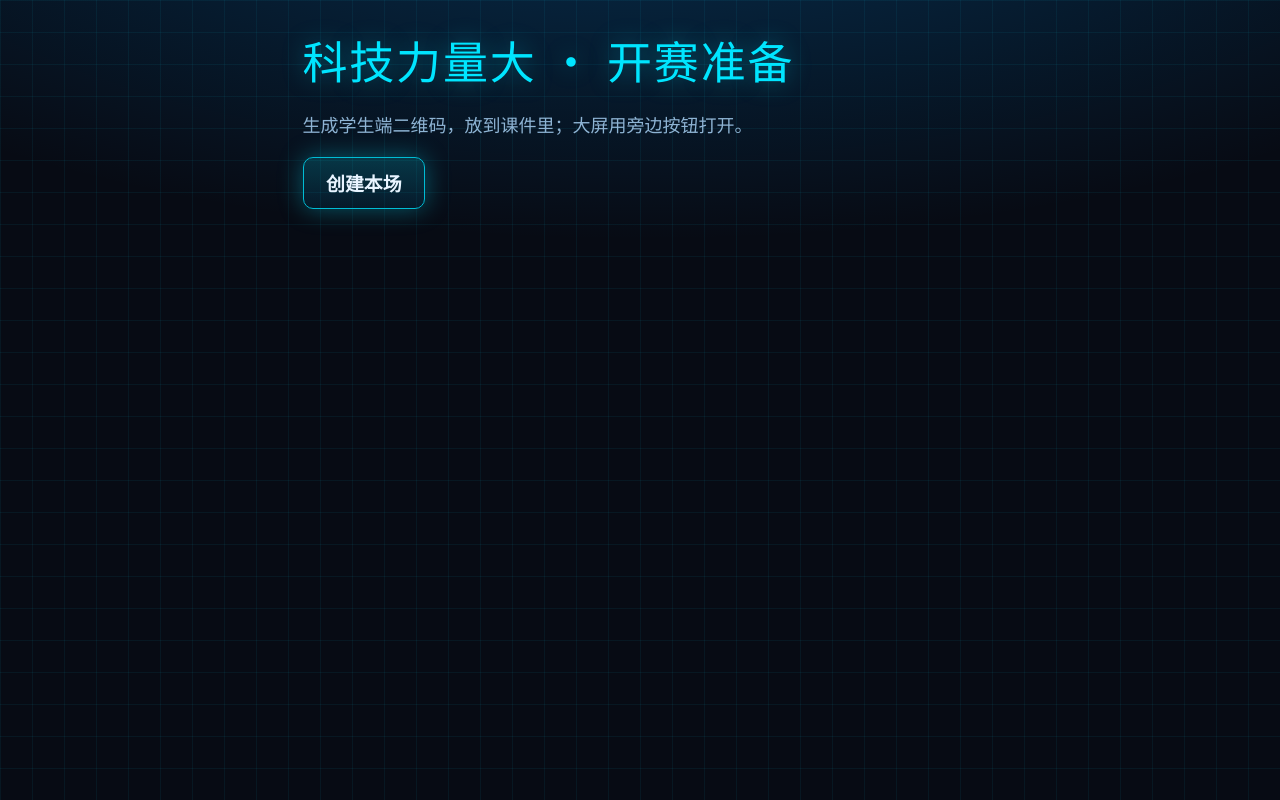
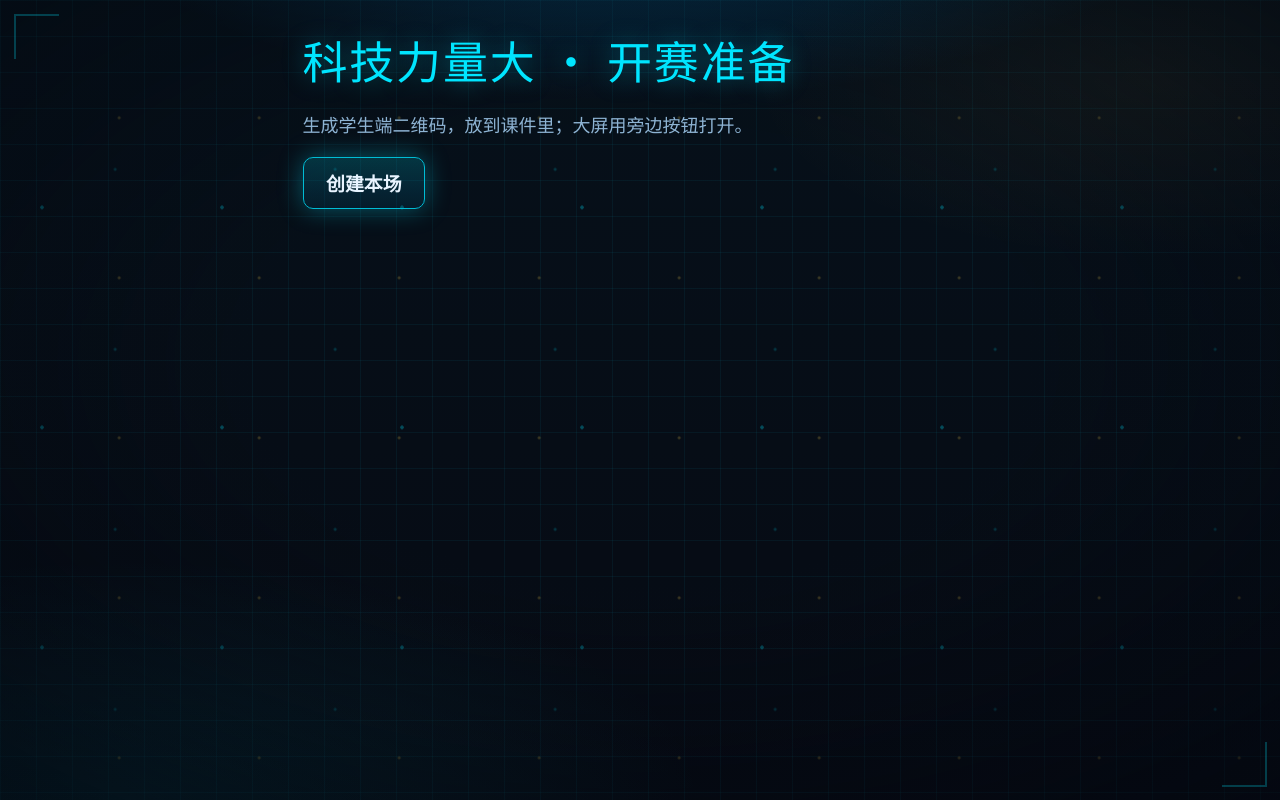
Before and after one commit to liaoyx0218/keji-liliang-scoreboard, a React (Vite) app in the folder client/: page / in a window 1280 px wide. Built offline with nearby package versions, Linux system fonts and the light colour scheme; a web font is replaced by a local one.

Commit message:
style: add tech atmosphere backgrounds and decorative accents
Co-authored-by: Cursor <cursoragent@cursor.com>

```diff
--- a/client/src/pages/StudentPage.css
+++ b/client/src/pages/StudentPage.css
@@ -23,9 +23,11 @@
   letter-spacing: 0.12em;
   font-size: 1.1rem;
   margin-bottom: 0.5rem;
+  text-shadow: 0 0 16px rgba(0, 229, 255, 0.25);
 }
 
 .student-landscape {
+  position: relative;
   flex: 1;
   display: flex;
   flex-direction: column;
@@ -35,7 +37,27 @@
 }
 
 .student-info {
+  position: relative;
   text-align: center;
+  padding: 1.25rem 1.5rem;
+  border-radius: 20px;
+  background: linear-gradient(145deg, rgba(12, 28, 48, 0.75), rgba(6, 14, 28, 0.55));
+  border: 1px solid rgba(0, 229, 255, 0.22);
+  box-shadow:
+    0 0 32px rgba(0, 229, 255, 0.08),
+    inset 0 0 24px rgba(0, 229, 255, 0.04);
+}
+
+.student-info::before {
+  content: "";
+  position: absolute;
+  top: -6px;
+  left: 12%;
+  right: 12%;
+  height: 2px;
+  border-radius: 2px;
+  background: linear-gradient(90deg, transparent, var(--cyan), transparent);
+  opacity: 0.7;
 }
 
 .student-info h1 {
@@ -53,9 +75,26 @@
 }
 
 .student-action {
+  position: relative;
   width: 100%;
   display: flex;
   justify-content: center;
+}
+
+.student-action::before {
+  content: "";
+  position: absolute;
+  width: min(90%, 380px);
+  height: min(90%, 380px);
+  border-radius: 50%;
+  border: 1px dashed rgba(0, 229, 255, 0.18);
+  pointer-events: none;
+  animation: canvas-orbit 36s linear infinite;
+}
+
+.student-page .plus-btn {
+  position: relative;
+  z-index: 1;
 }
 
 @media (orientation: landscape) and (min-width: 768px) {
--- a/client/src/pages/TeacherBoard.css
+++ b/client/src/pages/TeacherBoard.css
@@ -69,8 +69,50 @@
   min-height: min(62vh, 520px);
   margin-top: 0.5rem;
   border-radius: 16px;
-  border: 1px solid rgba(0, 229, 255, 0.12);
-  background: rgba(0, 0, 0, 0.2);
+  border: 1px solid rgba(0, 229, 255, 0.18);
+  overflow: hidden;
+  background:
+    radial-gradient(circle at 20% 30%, rgba(0, 229, 255, 0.08), transparent 35%),
+    radial-gradient(circle at 80% 70%, rgba(255, 200, 80, 0.06), transparent 40%),
+    radial-gradient(ellipse at 50% 100%, rgba(0, 100, 160, 0.25), transparent 55%),
+    linear-gradient(180deg, rgba(6, 14, 28, 0.4), rgba(2, 8, 18, 0.65));
+  box-shadow:
+    inset 0 0 60px rgba(0, 229, 255, 0.06),
+    0 0 40px rgba(0, 80, 140, 0.15);
+}
+
+/* Orbit rings + floating sparks inside canvas */
+.teacher-board .bubble-canvas::before {
+  content: "";
+  position: absolute;
+  inset: 8%;
+  border-radius: 50%;
+  border: 1px dashed rgba(0, 229, 255, 0.12);
+  pointer-events: none;
+  animation: canvas-orbit 48s linear infinite;
+}
+
+.teacher-board .bubble-canvas::after {
+  content: "";
+  position: absolute;
+  inset: 0;
+  pointer-events: none;
+  background-image:
+    radial-gradient(circle, rgba(0, 229, 255, 0.7) 0 1px, transparent 2px),
+    radial-gradient(circle, rgba(255, 213, 79, 0.55) 0 1px, transparent 2px),
+    radial-gradient(circle, rgba(0, 229, 255, 0.4) 0 1.5px, transparent 2.5px);
+  background-size: 120px 140px, 90px 110px, 160px 100px;
+  background-position: 15% 20%, 70% 40%, 45% 75%;
+  opacity: 0.45;
+  animation: ambient-drift 22s linear infinite;
+}
+
+@media (prefers-reduced-motion: reduce) {
+  .teacher-board .bubble-canvas::before,
+  .teacher-board .bubble-canvas::after,
+  .teacher-board .energy-bubble {
+    animation: none;
+  }
 }
 
 .teacher-board .energy-bubble {
--- a/client/src/styles/theme.css
+++ b/client/src/styles/theme.css
@@ -30,20 +30,139 @@ body {
   font-family: var(--font-body);
   background-color: var(--bg);
   background-image:
-    linear-gradient(rgba(0, 229, 255, 0.06) 1px, transparent 1px),
-    linear-gradient(90deg, rgba(0, 229, 255, 0.06) 1px, transparent 1px),
-    radial-gradient(ellipse 80% 50% at 50% -20%, rgba(0, 120, 200, 0.35), transparent);
-  background-size: 32px 32px, 32px 32px, 100% 100%;
+    radial-gradient(ellipse 90% 60% at 10% 100%, rgba(0, 180, 200, 0.12), transparent 50%),
+    radial-gradient(ellipse 70% 50% at 90% 10%, rgba(255, 200, 80, 0.06), transparent 45%),
+    linear-gradient(rgba(0, 229, 255, 0.055) 1px, transparent 1px),
+    linear-gradient(90deg, rgba(0, 229, 255, 0.055) 1px, transparent 1px),
+    radial-gradient(ellipse 80% 50% at 50% -15%, rgba(0, 130, 210, 0.4), transparent 55%);
+  background-size: 100% 100%, 100% 100%, 36px 36px, 36px 36px, 100% 100%;
+  background-attachment: fixed;
 }
 
 #root {
+  position: relative;
+  isolation: isolate;
   min-height: 100vh;
+  overflow-x: hidden;
+}
+
+/* Ambient floating energy dots */
+#root::before {
+  content: "";
+  position: fixed;
+  inset: 0;
+  z-index: 0;
+  pointer-events: none;
+  background-image:
+    radial-gradient(circle, rgba(0, 229, 255, 0.55) 0 1.5px, transparent 2px),
+    radial-gradient(circle, rgba(255, 213, 79, 0.4) 0 1px, transparent 2px),
+    radial-gradient(circle, rgba(0, 229, 255, 0.35) 0 1px, transparent 2px);
+  background-size: 180px 220px, 140px 160px, 220px 180px;
+  background-position: 12% 18%, 78% 32%, 42% 72%;
+  opacity: 0.55;
+  animation: ambient-drift 28s linear infinite;
+}
+
+/* Soft vignette + scan sheen */
+#root::after {
+  content: "";
+  position: fixed;
+  inset: 0;
+  z-index: 0;
+  pointer-events: none;
+  background:
+    radial-gradient(ellipse 75% 70% at 50% 45%, transparent 40%, rgba(2, 6, 14, 0.55) 100%),
+    linear-gradient(
+      180deg,
+      transparent 0%,
+      rgba(0, 229, 255, 0.03) 50%,
+      transparent 100%
+    );
+  background-size: 100% 100%, 100% 220%;
+  animation: scan-sheen 12s ease-in-out infinite;
+}
+
+.page {
+  position: relative;
+  z-index: 1;
+}
+
+@keyframes ambient-drift {
+  0% {
+    transform: translateY(0);
+  }
+  100% {
+    transform: translateY(-36px);
+  }
+}
+
+@keyframes scan-sheen {
+  0%,
+  100% {
+    background-position: 0 0, 0 0%;
+  }
+  50% {
+    background-position: 0 0, 0 100%;
+  }
+}
+
+@keyframes canvas-orbit {
+  from {
+    transform: rotate(0deg);
+  }
+  to {
+    transform: rotate(360deg);
+  }
+}
+
+@media (prefers-reduced-motion: reduce) {
+  #root::before,
+  #root::after {
+    animation: none;
+  }
+
+  .student-action::before {
+    animation: none;
+  }
 }
 
 .page {
   max-width: 720px;
   margin: 0 auto;
   padding: 1.5rem 1.25rem 2.5rem;
+}
+
+/* Corner tech brackets (decorative) */
+.page.teacher-board::before,
+.page.student-page::before,
+.page.create-page::before {
+  content: "";
+  position: fixed;
+  top: 0.75rem;
+  left: 0.75rem;
+  width: 2.5rem;
+  height: 2.5rem;
+  z-index: 0;
+  pointer-events: none;
+  border-top: 2px solid rgba(0, 229, 255, 0.35);
+  border-left: 2px solid rgba(0, 229, 255, 0.35);
+  opacity: 0.7;
+}
+
+.page.teacher-board::after,
+.page.student-page::after,
+.page.create-page::after {
+  content: "";
+  position: fixed;
+  bottom: 0.75rem;
+  right: 0.75rem;
+  width: 2.5rem;
+  height: 2.5rem;
+  z-index: 0;
+  pointer-events: none;
+  border-bottom: 2px solid rgba(0, 229, 255, 0.35);
+  border-right: 2px solid rgba(0, 229, 255, 0.35);
+  opacity: 0.7;
 }
 
 .page h1 {
@@ -104,11 +223,25 @@ body {
 }
 
 .create-page section {
+  position: relative;
   margin-top: 1.5rem;
   padding: 1.25rem;
   background: var(--bg-panel);
   border: 1px solid rgba(0, 229, 255, 0.25);
   border-radius: 12px;
+  box-shadow: 0 0 40px rgba(0, 120, 180, 0.12);
+  overflow: hidden;
+}
+
+.create-page section::before {
+  content: "";
+  position: absolute;
+  top: 0;
+  left: 0;
+  right: 0;
+  height: 2px;
+  background: linear-gradient(90deg, transparent, var(--cyan), #ffd54f, transparent);
+  opacity: 0.8;
 }
 
 .create-page code {
```
